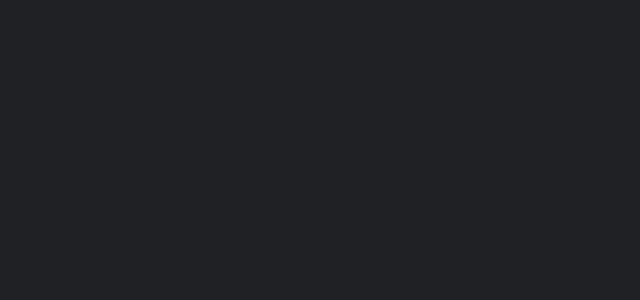
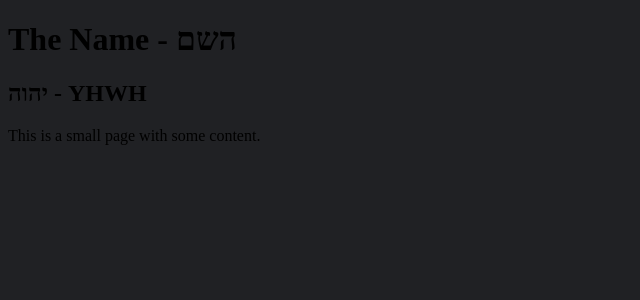
Before and after one commit to kingkashka/hisThorah, a React (Vite) app: page /TheName in a window 1280 px wide. Before the commit this address had no page. Shown: the top 300 px of the page, without its empty margins (0-640 px from the left). Built offline with nearby package versions, Linux system fonts and the light colour scheme.

Commit message:
Fixed Language header about sephardic converts

```diff
--- a/src/App.css
+++ b/src/App.css
@@ -6,6 +6,7 @@
   height: 100%;
   margin: 0 auto;
 }
+
 body {
   background-color: var(--darkTheme);
 }
--- a/src/App.jsx
+++ b/src/App.jsx
@@ -3,10 +3,11 @@ import React from "react";
 import { BrowserRouter as Router, Routes, Route, Link } from "react-router-dom";
 import HomePage from "./pages/HomePage.jsx";
 import Leviticus11Page from "./pages/Leviticus11Page.jsx";
-import LanguagePage from "./pages/LanguagePage.jsx"
+import LanguagePage from "./pages/LanguagePage.jsx";
 import SacrificePage from "./pages/SacrificePage.jsx";
 import CalendarPage from "./pages/CalendarPage.jsx";
 import DNAPage from "./pages/DNAPage.jsx";
+import TheName from "./pages/TheName.jsx";
 
 function App() {
   return (
@@ -18,6 +19,7 @@ function App() {
         <Route path="/sacrifices" element={<SacrificePage />} />
         <Route path="/calendar" element={<CalendarPage />} />
         <Route path="/DNA" element={<DNAPage />} />
+        <Route path="/TheName" element={<TheName />} />
       </Routes>
     </>
   );
--- a/src/components/HomeHeader.jsx
+++ b/src/components/HomeHeader.jsx
@@ -56,8 +56,8 @@ function HomeHeader() {
           </Link>
         </li>
         {/* <li>
-          <Link className={`link--${context.color}`} to={"/sacrifices"}>
-            Sacrifices
+          <Link className={`link--${context.color}`} to={"/theName"}>
+            The Name
           </Link>
         </li> */}
         <li>
--- a/src/components/LanguageHeader.jsx
+++ b/src/components/LanguageHeader.jsx
@@ -37,7 +37,7 @@ function LanguageHeader(props) {
         revival allowed us to reclaim our linguistic roots and identity. Ladino
         is a Romance language that evolved from medieval Spanish, enriched with
         influences from Hebrew, Arabic, Turkish, and other languages. It emerged
-        among Sephardic Jewish converts who were expelled from Spain in 1492 and
+        among Sephardic Jewish converts who picked up the customs of the expelled southern kingdom Israelites from Spain in 1492 and
         subsequently settled in various regions, notably the Ottoman Empire.
         Yiddish, on the other hand, is a High German language with influences
         from Hebrew and Slavic tongues. It originated during the medieval era
--- /dev/null
+++ b/src/pages/TheName.jsx
@@ -0,0 +1,15 @@
+import TheNameSmallPage from "../smallpages/TheNameSmallPage";
+import { useContext } from "react";
+import { ThemeContext } from "/src/components/themeContext.jsx";
+import Footer from '../components/Footer';
+function TheName()
+{
+    const context = useContext(ThemeContext)
+    return(
+        <>
+        <TheNameSmallPage />
+        <footer/>
+        </>
+    )
+}
+export default TheName;
--- /dev/null
+++ b/src/smallpages/TheNameSmallPage.jsx
@@ -0,0 +1,12 @@
+function TheNameSmallPage() {
+  return (
+    <div className="TheNameSmallPage">
+      <div className="TheNameSmallPage--header">
+      <h1>The Name - השם</h1>
+        <h2>יהוה - YHWH</h2>
+      </div>
+      <p>This is a small page with some content.</p>
+    </div>
+  );
+}
+export default TheNameSmallPage;
```
